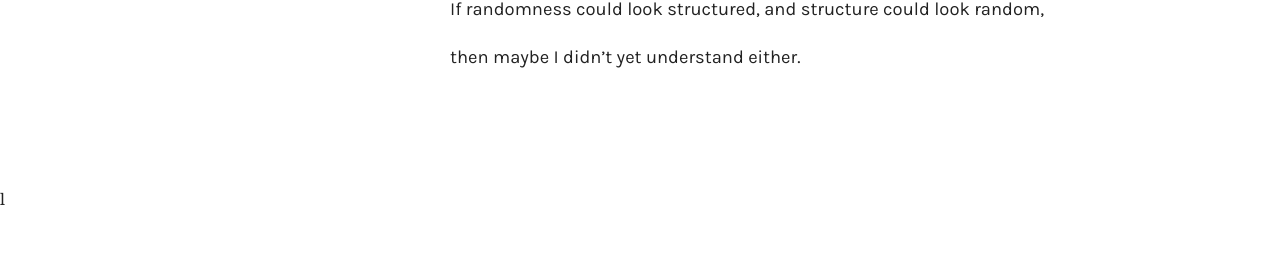
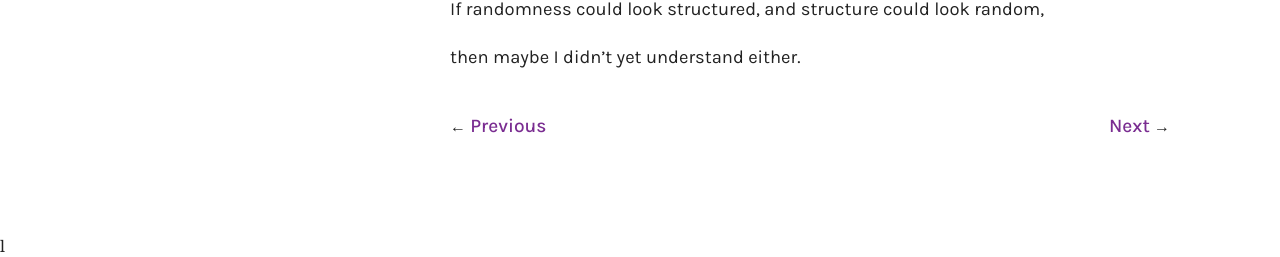
Before and after one commit to vrindarakesh/vrindarakesh.github.io, a Jekyll site: the page built from _recursive-reflections/002-where-does-complexity-come-from.md, in a window 1280 px wide and 900 px high, scrolled down 2174 px. Shown: the part 640-897 px from the top of the window. Built offline with Jekyll 4.4.1, drawn with Linux system fonts in a browser that asks for light colours; before the commit the page ends 3027 px from its top, so only the background shows below that; some of the changed text lies outside the part shown.

Commit message:
previous next navigation added

```diff
--- a/_layouts/blogpost.html
+++ b/_layouts/blogpost.html
@@ -14,6 +14,7 @@
       <nav class="sidebar-nav">
         <a href="/" class="sidebar-nav-link">Home</a>
         <a href="/portfolio.html" class="sidebar-nav-link">Portfolio</a>
+        <a href="/_recursive-reflections/" class="sidebar-nav-link">Recursive Reflections</a>
       </nav>
 
       <hr class="sidebar-divider">
--- a/_recursive-reflections/002-where-does-complexity-come-from.md
+++ b/_recursive-reflections/002-where-does-complexity-come-from.md
@@ -111,3 +111,16 @@
 and structure could look random,
 
 then maybe I didn’t yet understand either.
+
+
+<div style="display:flex; justify-content:space-between; margin-top:40px;">
+
+<div>
+← <a href="/recursive-reflections/001-when-humans-began-to-count/">Previous</a>
+</div>
+
+<div>
+<a href="/recursive-reflections/003-the-sin-of-arithmetic/">Next</a> →
+</div>
+
+</div>
```
Also changed, not shown: _recursive-reflections/000-numerical-odyssey.md (+11 -0 lines), _recursive-reflections/001-when-humans-began-to-count.md (+15 -0 lines).
